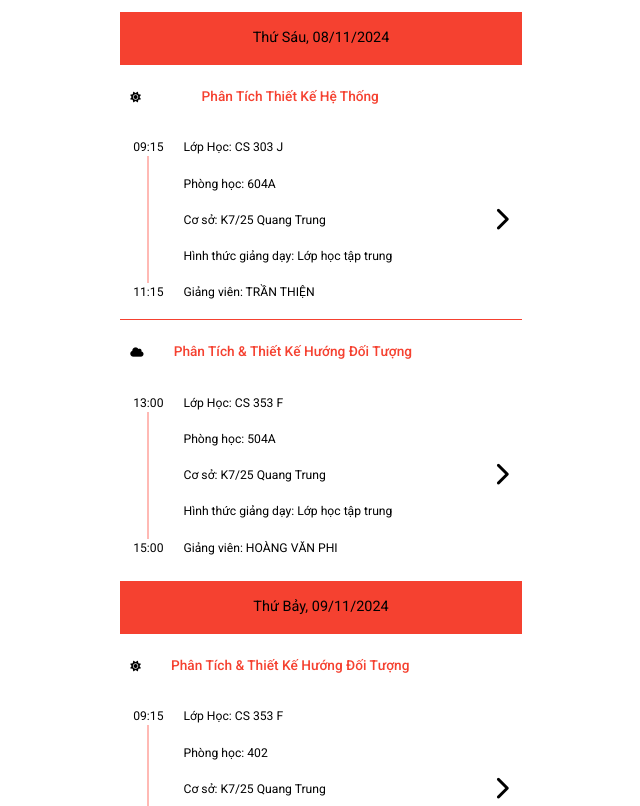
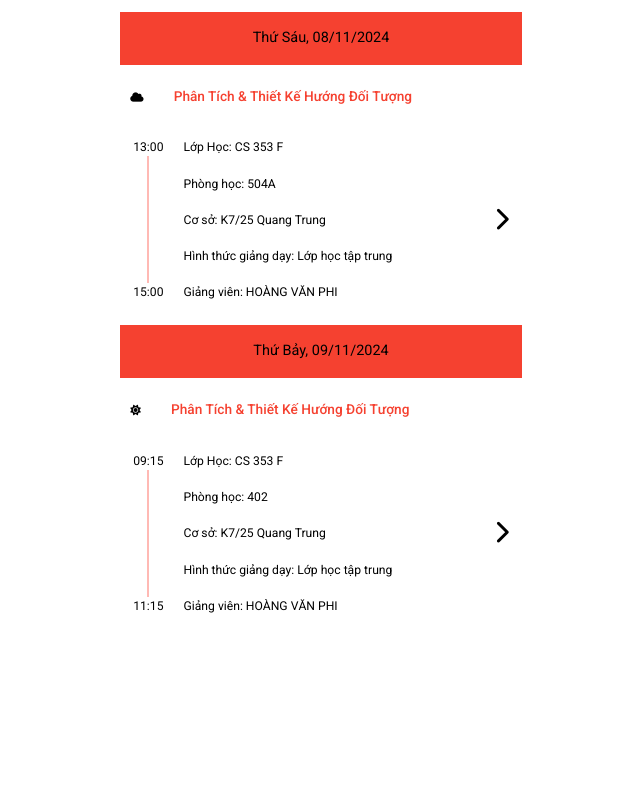
Before and after one commit to trongdtq/TH_schedule, a plain HTML site: page index.html in a window 1280 px wide. Shown: the part 1548-2354 px from the top of the page, without its empty margins (319-959 px from the left). After the commit the page ends 2181 px from the top, so only its background shows below. Drawn offline with Linux system fonts and the light colour scheme.

Commit message:
Update T6

```diff
--- a/index.html
+++ b/index.html
@@ -232,47 +232,12 @@
                         </div>
 
                          <!-- T Sáu -->
-                         <div class="grid__column-1">
+
+                        <div class="grid__column-1">
                             <div class="home__produc-item">
 
                                 <div class="home__produc-date"> <!--home__produc-none-->
                                     <h3>Thứ Sáu, 08/11/2024</h3>
-                                </div>
-
-                                <div class="home__produc-subject">
-                                    <!-- <i class="home__produc-subject-icon fa-solid fa-cloud"></i> -->
-                                    <i class="home__produc-subject-icon fa-solid fa-sun"></i>
-                                    <span>Phân Tích Thiết Kế Hệ Thống</span>
-                                </div>
-
-                                <div class="home__produc-information">
-
-                                    <div class="home__produc-information-item">
-                                        <p class="home__produc-item-hour">09:15</p>
-                                        <span class="home__produc-hour-crossbar"></span>
-                                        <p class="home__produc-item-hour">11:15</p>
-                                    </div>
-
-                                    <div class="home__produc-information-item home__produc-information-detailed">
-                                        <p class="home__produc-item-detailed">Lớp Học: CS 303 J</p>
-                                        <p class="home__produc-item-detailed">Phòng học: 604A</p>
-                                        <p class="home__produc-item-detailed">Cơ sở: K7/25 Quang Trung</p>
-                                        <p class="home__produc-item-detailed">Hình thức giảng dạy: Lớp học tập trung</p>
-                                        <p class="home__produc-item-detailed">Giảng viên: TRẦN THIỆN</p>
-                                    </div>
-
-                                    <div class="home__produc-information-item">
-                                        <i class="fa-solid fa-chevron-right home__produc-item-more-icon"></i>
-                                    </div>
-                                </div>
-                            </div>
-                        </div>
-
-                        <div class="grid__column-1">
-                            <div class="home__produc-item">
-
-                                <div class="home__produc-date home__produc-none"> <!--home__produc-none-->
-                                    <h3>Thứ Sáu, 30/08/2024</h3>
                                 </div>
 
                                 <div class="home__produc-subject">
```
